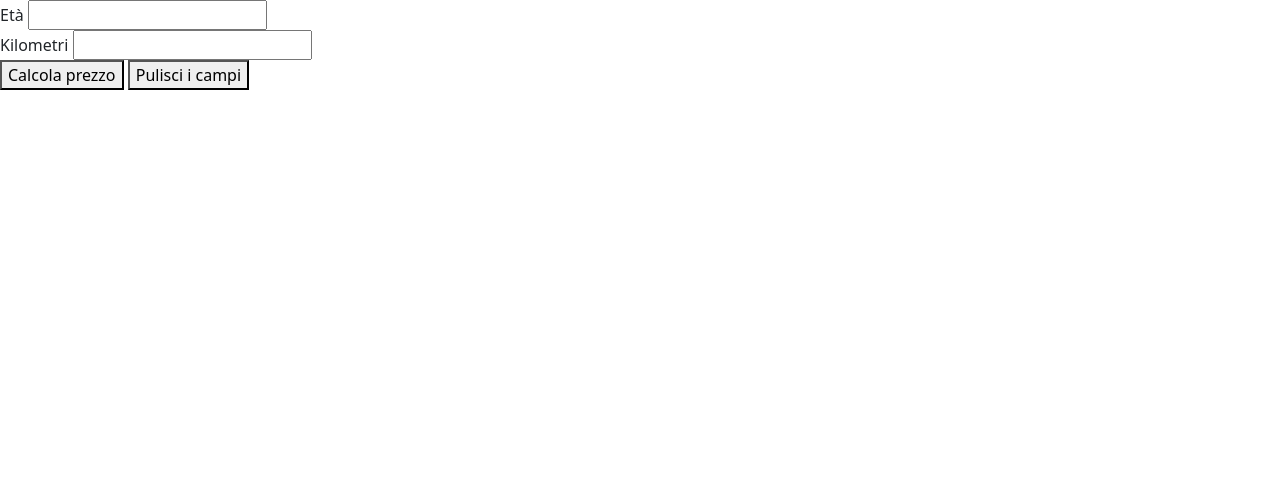
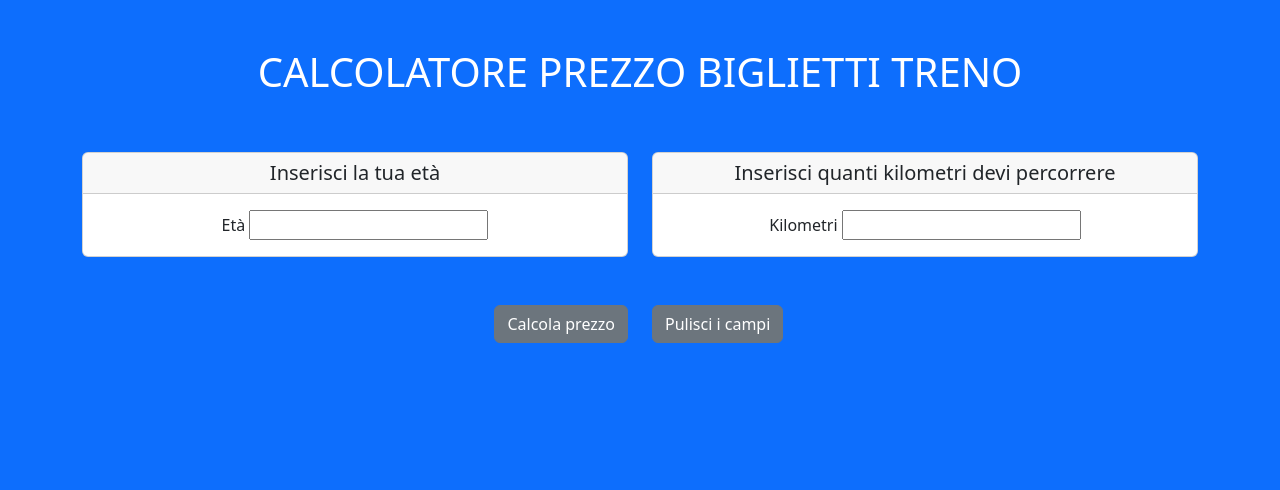
Before and after one commit to DanieleBegnis/js-biglietto-treno-form, a plain HTML site: page index.html in a window 1280 px wide. Drawn offline with nearby package versions, Linux system fonts and the light colour scheme.

Commit message:
feat: fixed js and add html style

```diff
--- a/css/style.css
+++ b/css/style.css
@@ -0,0 +1,3 @@
+.ms-bg-aqua {
+    background-color: aqua;
+}
--- a/index.html
+++ b/index.html
@@ -7,21 +7,52 @@
     <link rel="stylesheet" href="css/style.css">
     <title>Document</title>
 </head>
-<body>
+<body class="bg-primary">
     <main>
-        <div class="form-container">
+        <div class="container">
+            <div class="row py-5">
+                <div class="col-12">
+                    <h1 class="text-center text-white">CALCOLATORE PREZZO BIGLIETTI TRENO</h1>
+                </div>
+            </div>
+            <div class="row">
+                <div class="col-6">
+                    <div class="card text-center">
+                        <h5 class="card-header">Inserisci la tua età</h5>
+                        <div class="card-body">
                             <div class="input-container">
                                 <label>Età</label>
                                 <input id="user-age" type="text">
                             </div>
+                        </div>
+                      </div>
+                </div>
+                <div class="col-6">
+                    <div class="card text-center">
+                        <h5 class="card-header">Inserisci quanti kilometri devi percorrere</h5>
+                        <div class="card-body">
                             <div class="input-container">
                                 <label>Kilometri</label>
                                 <input id="user-km" type="text">
                             </div>
-            <button id="generate-button">Calcola prezzo</button>
-            <button id="clear-button">Pulisci i campi</button>
                         </div>
-        <div class="user-message"></div>
+                    </div>
+                </div>
+            </div>
+            <div class="row py-5">
+                <div class="col-6 text-end">
+                    <button class="btn btn-secondary" id="generate-button">Calcola prezzo</button>
+                </div>
+                <div class="col-6">
+                    <button class="btn btn-secondary" id="clear-button">Pulisci i campi</button>
+                </div>
+            </div>
+            <div class="row">
+                <div class="col-12 text-center text-white">
+                    <div class="user-message py-5 fs-1"></div>
+                </div>
+            </div>
+        </div>
     </main>
     <script type="text/javascript" src="js/script.js"></script>
     <script src="https://cdn.jsdelivr.net/npm/bootstrap@5.3.3/dist/js/bootstrap.bundle.min.js" integrity="sha384-YvpcrYf0tY3lHB60NNkmXc5s9fDVZLESaAA55NDzOxhy9GkcIdslK1eN7N6jIeHz" crossorigin="anonymous"></script>
```
Lines whose indentation alone changed are shown as unchanged.
